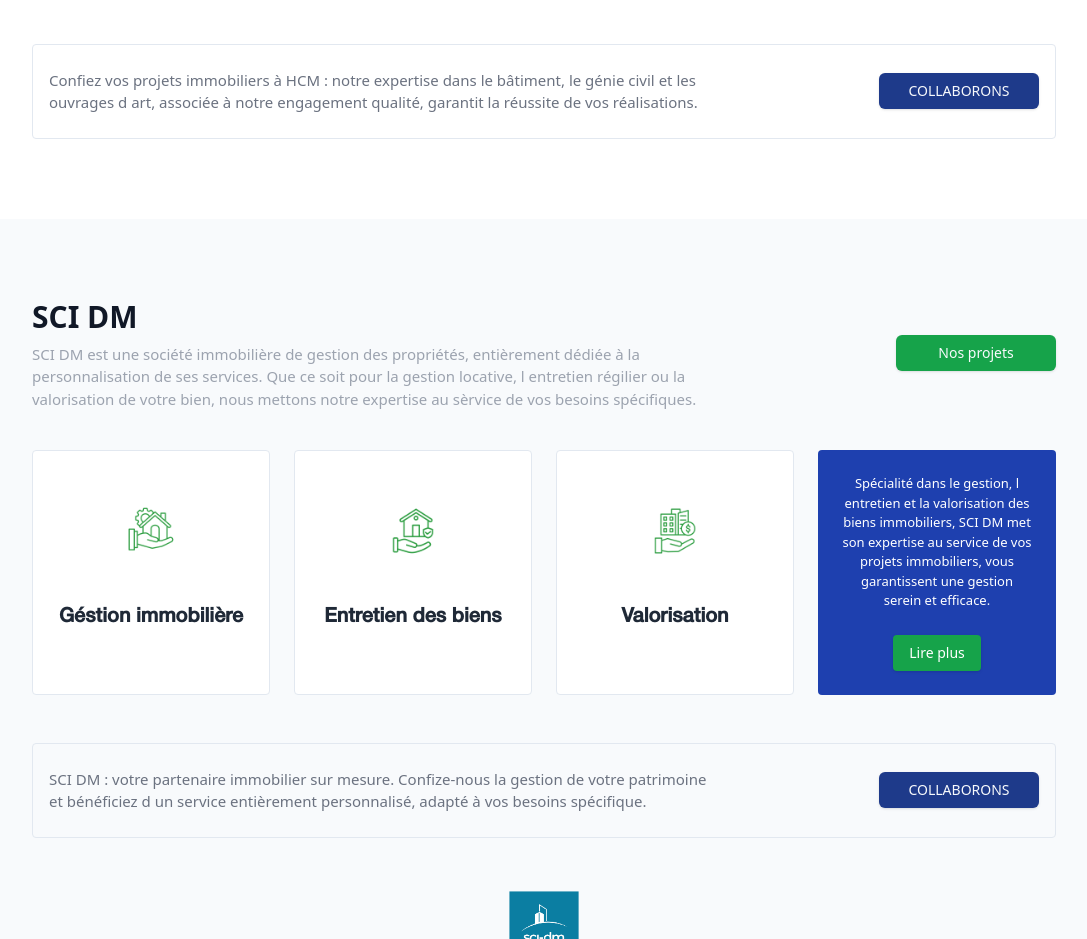
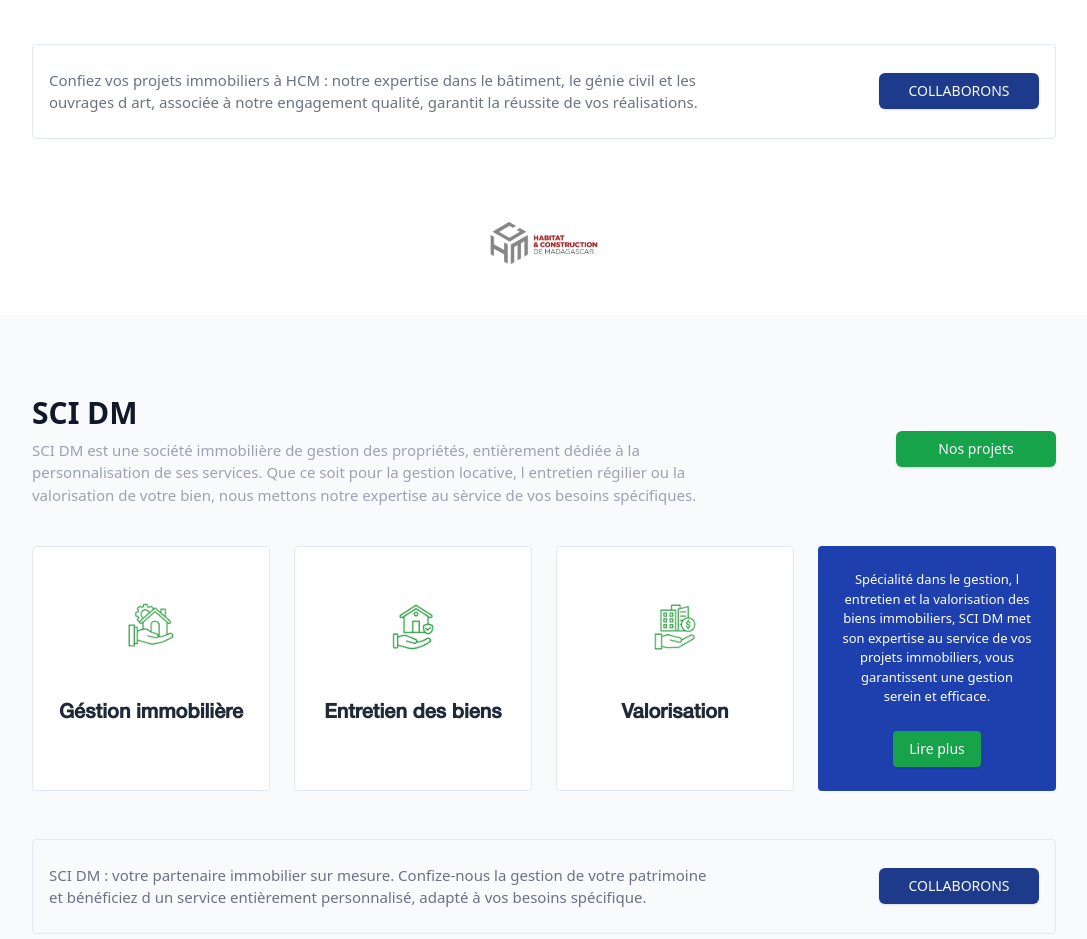
Before and after one commit to SylvHardDev/site-oria, a React (Vite) app: page / in a window 1280 px wide. Shown: the part 1180-2119 px from the top of the page, without its empty margins (96-1183 px from the left). Built offline with nearby package versions, Linux system fonts and the light colour scheme; a web font is replaced by a local one.

Commit message:
display logo HCM

```diff
--- a/src/components/FilialeHCM/FilialeHCM.jsx
+++ b/src/components/FilialeHCM/FilialeHCM.jsx
@@ -4,8 +4,7 @@ import reseau from "../../assets/images/réseaux.png";
 import { Button } from "../ui/button";
 import "./FilialeHCM.css";
 import { Link } from "react-router-dom";
-// const logo_htc = "/assets/logo/Logo_HCM_result.webp"
-// import logo_hcm from "../../assets/logo/Logo_HCM_result.webp"
+import logo_hcm from "../../assets/logo/Logo_HCM_result.webp";
 
 export default function FilialeHCM() {
   return (
@@ -87,9 +86,9 @@ export default function FilialeHCM() {
           </p>
           <Button className="bg-blue-900 w-40">COLLABORONS</Button>
         </div>
-        {/* <div className="logo w-full m-0">
+        <div className="logo w-full m-0">
           <img className="mx-auto w-40 m-0 p-0" src={logo_hcm} alt="Logo HCM" />
-        </div> */}
+        </div>
       </div>
     </section>
   );
```
